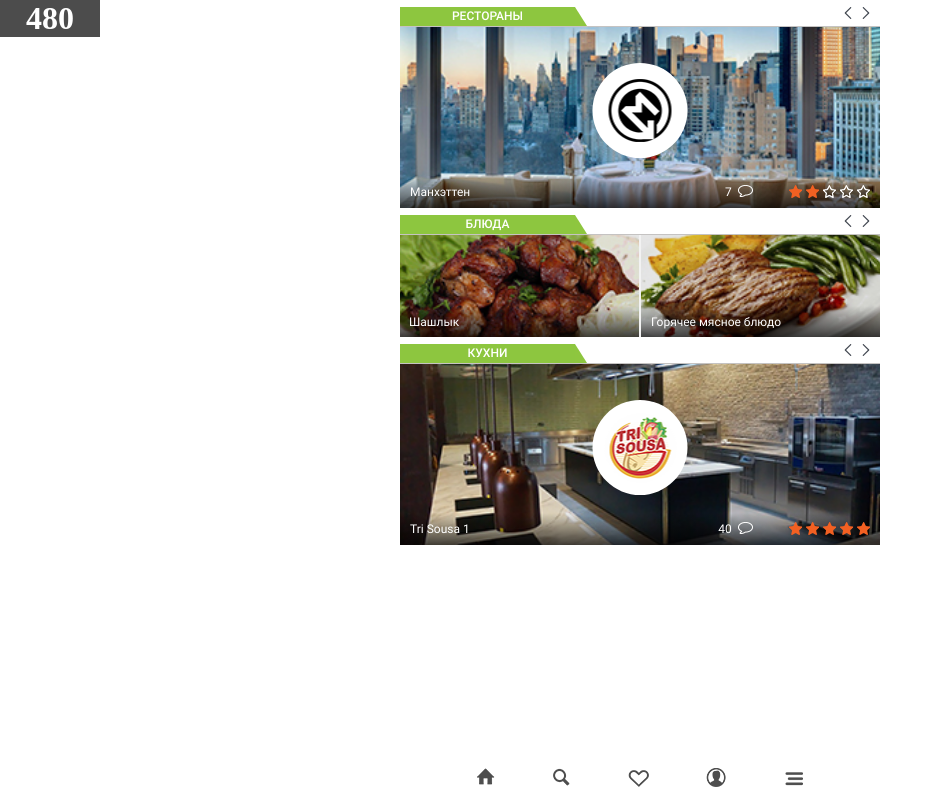
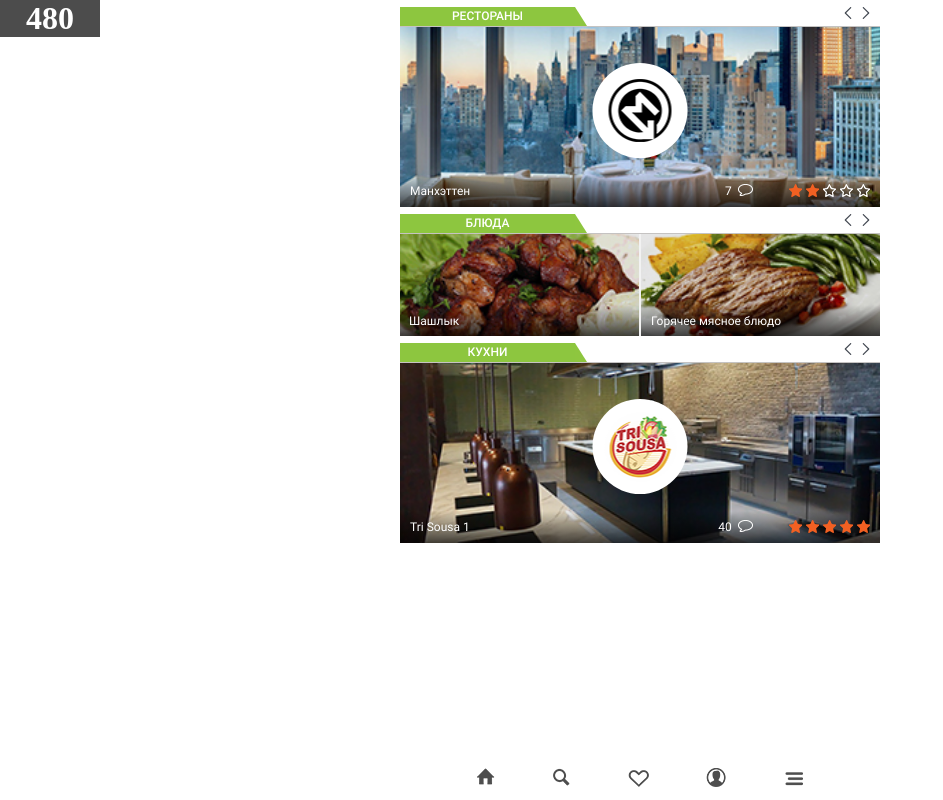
Before and after one commit to postolenko/restourant_app, a plain HTML site: page index.html in a window 1280 px wide. Shown: the whole page, without its empty margins (0-943 px from the left). Drawn offline with Linux system fonts and the light colour scheme.

Commit message:
Restourant App

```diff
--- a/style.css
+++ b/style.css
@@ -524,7 +524,7 @@ textarea:focus {
 
 .slider .slide {
     display: block;
-    height: 181px;
+    height: 180px;
     overflow: hidden;
     position: relative;
 }
```
